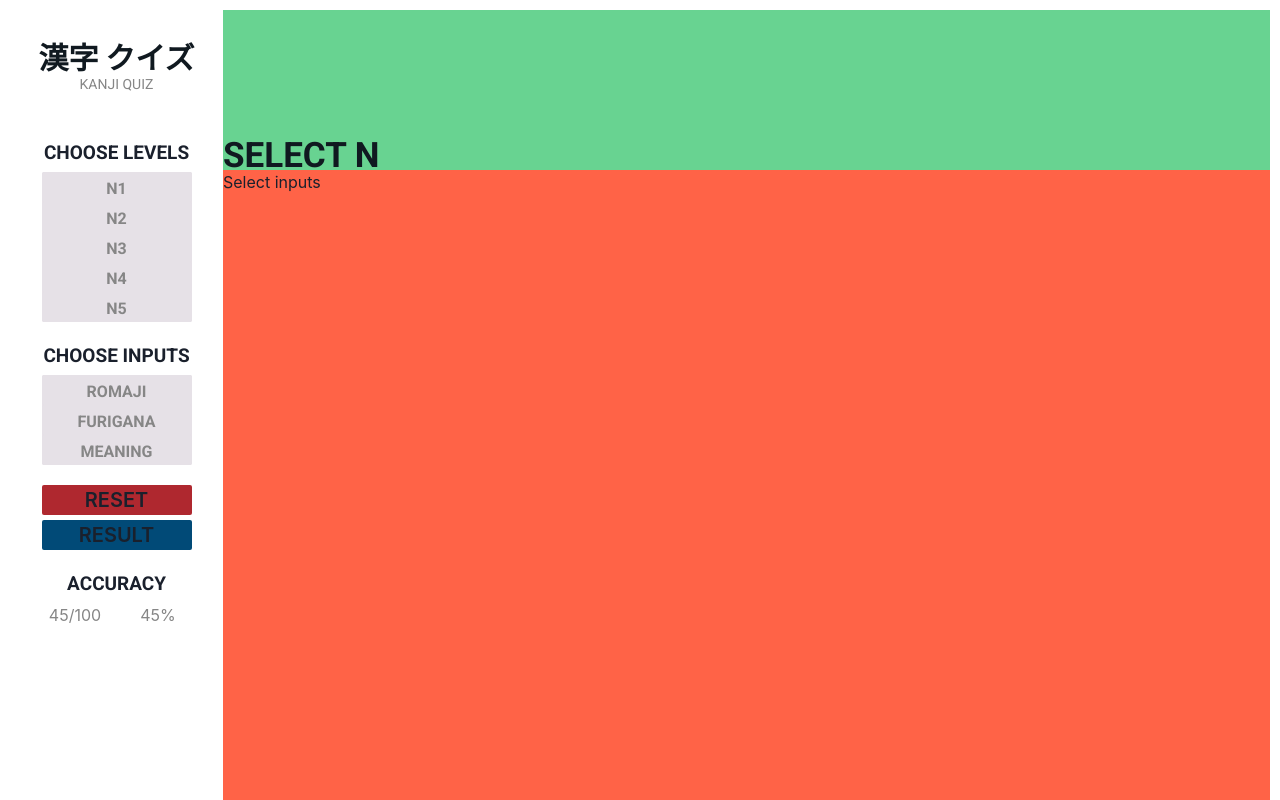
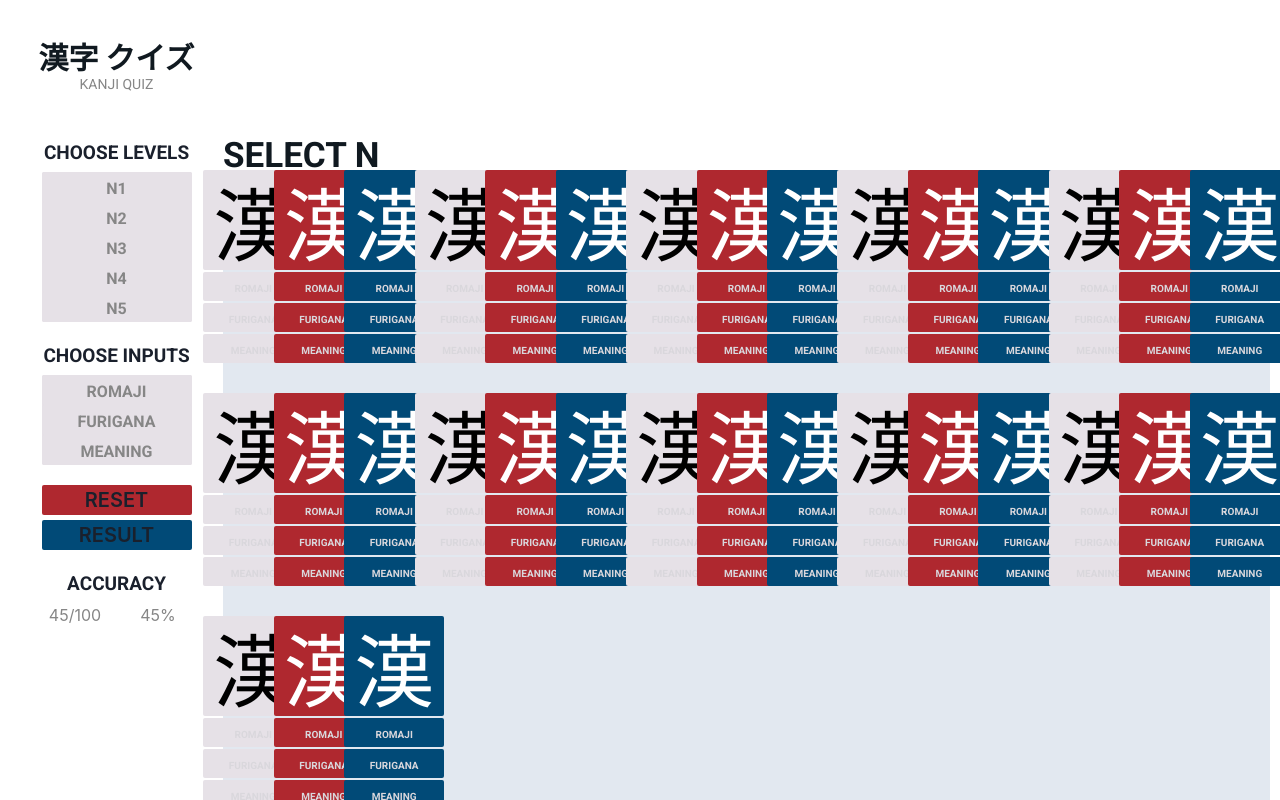
Before and after one commit to VladimirKobranov/kanji-quiz, a React (Create React App) app: page / in a window 1280 px wide. Shown: the top 800 px of the page. Built offline with nearby package versions, Linux system fonts and the light colour scheme.

Commit message:
card push

```diff
--- a/src/ContentField.jsx
+++ b/src/ContentField.jsx
@@ -1,7 +1,8 @@
 import React, {useContext} from "react";
-import {Box, Text, VStack} from "@chakra-ui/react";
+import {Box, SimpleGrid, Text, VStack} from "@chakra-ui/react";
 import style from './App.module.css';
 import {InputsContext, LevelContext} from './Main';
+import KanjiCard from "./KanjiCard";
 
 function ContentField() {
     const {buttonStatus: levelButtonStatus} = useContext(LevelContext);
@@ -23,12 +24,47 @@ function ContentField() {
 
     return (
         <VStack spacing='0'>
-            <Box bg="green.300" w='100%' h='160px'>
+            <Box w='100%' h='160px'>
                 <Text className={style.SelectedLevel}>
                     {activeLevelButtonIndexes.length > 0 ? `N${activeLevelButtonIndexes.join(',')}` : 'Select N'}
                 </Text>
             </Box>
-            <Box bg='tomato' w='100%' h='900px'>
+            <Box bg='gray.200' w='100%' h='900px'>
+                <SimpleGrid columns={15} spacingX='10px' spacingY='30px'>
+                    <KanjiCard color='#E6E1E7' textCol='black'/>
+                    <KanjiCard color='#AF282F' textCol='white'/>
+                    <KanjiCard color='#014A77' textCol='white'/>
+                    <KanjiCard color='#E6E1E7' textCol='black'/>
+                    <KanjiCard color='#AF282F' textCol='white'/>
+                    <KanjiCard color='#014A77' textCol='white'/>
+                    <KanjiCard color='#E6E1E7' textCol='black'/>
+                    <KanjiCard color='#AF282F' textCol='white'/>
+                    <KanjiCard color='#014A77' textCol='white'/>
+                    <KanjiCard color='#E6E1E7' textCol='black'/>
+                    <KanjiCard color='#AF282F' textCol='white'/>
+                    <KanjiCard color='#014A77' textCol='white'/>
+                    <KanjiCard color='#E6E1E7' textCol='black'/>
+                    <KanjiCard color='#AF282F' textCol='white'/>
+                    <KanjiCard color='#014A77' textCol='white'/>
+                    <KanjiCard color='#E6E1E7' textCol='black'/>
+                    <KanjiCard color='#AF282F' textCol='white'/>
+                    <KanjiCard color='#014A77' textCol='white'/>
+                    <KanjiCard color='#E6E1E7' textCol='black'/>
+                    <KanjiCard color='#AF282F' textCol='white'/>
+                    <KanjiCard color='#014A77' textCol='white'/>
+                    <KanjiCard color='#E6E1E7' textCol='black'/>
+                    <KanjiCard color='#AF282F' textCol='white'/>
+                    <KanjiCard color='#014A77' textCol='white'/>
+                    <KanjiCard color='#E6E1E7' textCol='black'/>
+                    <KanjiCard color='#AF282F' textCol='white'/>
+                    <KanjiCard color='#014A77' textCol='white'/>
+                    <KanjiCard color='#E6E1E7' textCol='black'/>
+                    <KanjiCard color='#AF282F' textCol='white'/>
+                    <KanjiCard color='#014A77' textCol='white'/>
+                    <KanjiCard color='#E6E1E7' textCol='black'/>
+                    <KanjiCard color='#AF282F' textCol='white'/>
+                    <KanjiCard color='#014A77' textCol='white'/>
+                </SimpleGrid>
                 {activeInputsButtonNames.length > 0 ? activeInputsButtonNames.join(', ') : 'Select inputs'}
             </Box>
         </VStack>
--- /dev/null
+++ b/src/KanjiCard.jsx
@@ -0,0 +1,66 @@
+import React from "react";
+import {Box, Input, Text, VStack} from "@chakra-ui/react";
+import style from "./KanjiCard.module.css";
+
+function KanjiCard(props) {
+    return (
+        <VStack spacing='2px'>
+            <Box bg={props.color} w='100px' h='100px' rounded='2px' className={style.CardKanji}>
+                <Text color={props.textCol}>
+                    漢
+                </Text>
+            </Box>
+            <Box w='100px' h='auto' rounded='2px' className={style.CardText}>
+                <VStack spacing='2px'>
+                    <Input variant='filled'
+                           className={style.CardText}
+                           placeholder='romaji'
+                        //                    value={name}
+                           size="sm" style={{width: "100px", height: "29px"}}
+                           borderRadius='2px'
+                           textAlign='center'
+                           bg={props.color}
+                           color={props.textCol}
+                           _placeholder={{opacity: 1.0, color: '#D9D7DC'}}
+                           focusBorderColor='#E6E1E7'
+                           _hover={{backgroundColor: props.color}}
+                           _focus={{backgroundColor: props.color}}
+                        //                    onChange={event => setName(event.target.value)}
+                    />
+                    <Input variant='filled'
+                           className={style.CardText}
+                           placeholder='furigana'
+                        //                    value={name}
+                           size="sm" style={{width: "100px", height: "29px"}}
+                           borderRadius='2px'
+                           textAlign='center'
+                           bg={props.color}
+                           color={props.textCol}
+                           _placeholder={{opacity: 1.0, color: '#D9D7DC'}}
+                           focusBorderColor='#E6E1E7'
+                           _hover={{backgroundColor: props.color}}
+                           _focus={{backgroundColor: props.color}}
+                        //                    onChange={event => setName(event.target.value)}
+                    />
+                    <Input variant='filled'
+                           className={style.CardText}
+                           placeholder='meaning'
+                        //                    value={name}
+                           size="sm" style={{width: "100px", height: "29px"}}
+                           borderRadius='2px'
+                           textAlign='center'
+                           bg={props.color}
+                           color={props.textCol}
+                           _placeholder={{opacity: 1.0, color: '#D9D7DC'}}
+                           focusBorderColor='#E6E1E7'
+                           _hover={{backgroundColor: props.color}}
+                           _focus={{backgroundColor: props.color}}
+                        //                    onChange={event => setName(event.target.value)}
+                    />
+                </VStack>
+            </Box>
+        </VStack>
+    )
+}
+
+export default KanjiCard;
--- /dev/null
+++ b/src/KanjiCard.module.css
@@ -0,0 +1,39 @@
+.CardKanji {
+    /*    position: absolute;*/
+    /*    left: 0%;*/
+    /*    right: 0%;*/
+    /*    top: 0%;*/
+    /*    bottom: 23.66%;*/
+
+    font-family: 'Noto Sans JP', sans-serif;
+    font-style: normal;
+    font-weight: 400;
+    font-size: 80px;
+    line-height: 116px;
+    display: flex;
+    align-items: center;
+    text-align: center;
+    justify-content: center;
+    color: #101920;
+}
+
+
+.CardText {
+    /*    position: absolute;*/
+    /*    left: 0%;*/
+    /*    right: 0%;*/
+    /*    top: 78.63%;*/
+    /*    bottom: 0%;*/
+
+    font-family: 'Roboto', sans-serif;
+    font-style: normal;
+    font-weight: 700;
+    font-size: 16px;
+    line-height: 19px;
+    display: flex;
+    align-items: center;
+    text-align: center;
+    font-variant: all-small-caps;
+    justify-content: center;
+    color: #D9D7DC;
+}
```
